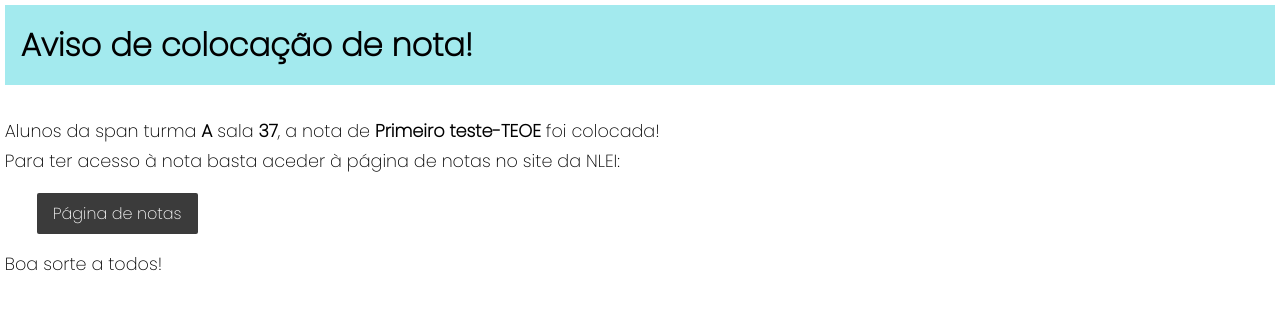
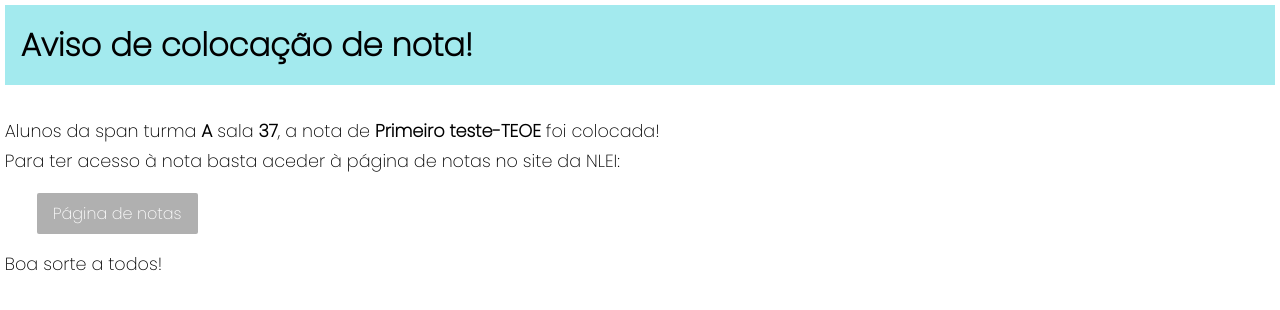
Before and after one commit to nlinfo/nlei-django, a Django app: template frontend/templates/frontend/email_template.html in a window 1280 px wide. Shown: the top 310 px of the page. Run offline with Django 4.2, Linux system fonts and the light colour scheme; the template is opened without the code that fills it: values that come from a table or form of the project are taken from there, others are empty; data comes from the database, SQL or seed files in the repository.

Commit message:
change button color

```diff
--- a/frontend/templates/frontend/email_template.html
+++ b/frontend/templates/frontend/email_template.html
@@ -38,7 +38,7 @@
 
         a {
             text-decoration: none;
-            background-color: #3B3B3B;
+            background-color: rgba(59, 59, 59, 0.4);
             color: #fff;
             display: block;
             max-width: fit-content;
```
